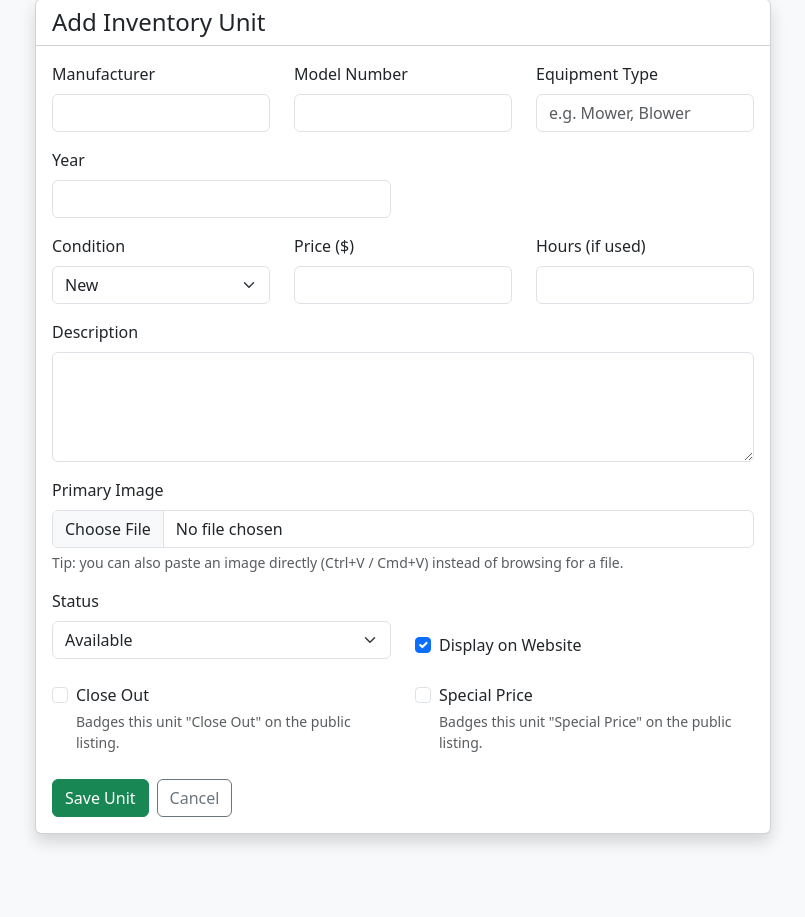
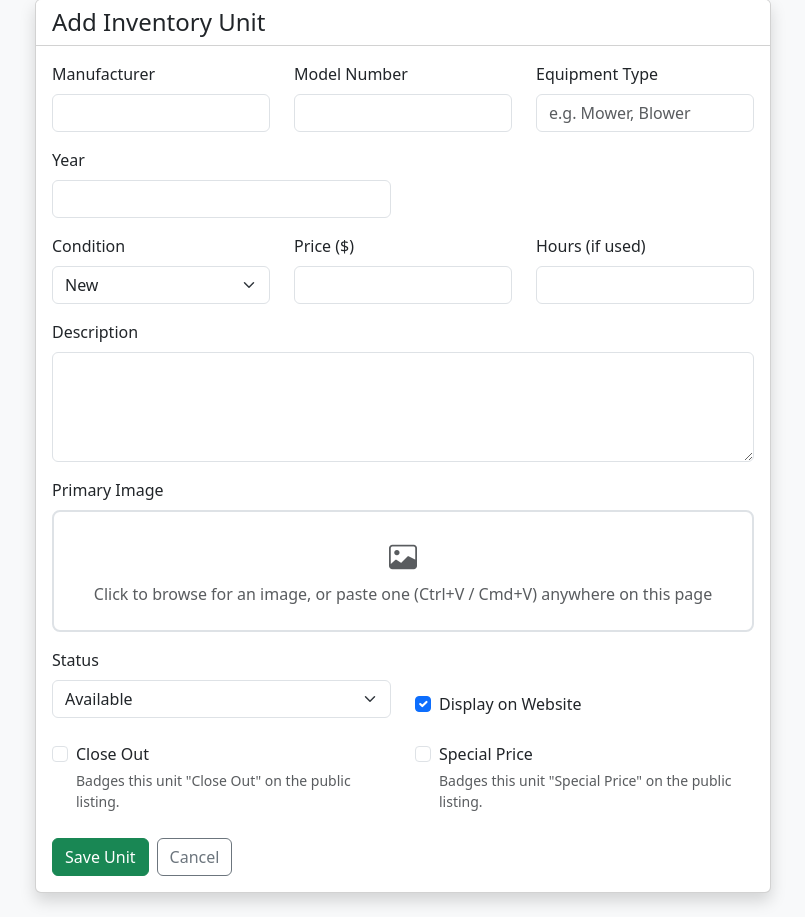
Before and after one commit to krp2203/Power_Equipment_SaaS, a Flask app: page /admin/inventory/add in a window 1280 px wide. Shown: the part 128-1045 px from the top of the page, without its empty margins (237-1042 px from the left). Before the commit the page ends 973 px from the top, so only its background shows below. Run offline with Flask 3, Linux system fonts and the light colour scheme; a user stored in the database is signed in; tables that the repository leaves empty hold one stand-in row (values such as "Sample post"); some libraries are stand-ins or nearby versions.

Commit message:
Replace raw file input with a click-zone so paste has a clear target
Feedback after the paste-to-upload addition: clicking anywhere on the
native <input type="file"> immediately pops the OS file picker, which
made it unclear where it was even safe to paste instead - the picker
would hijack the click before a paste could happen.

Hid the real file input (d-none) and replaced it with a styled,
clearly-labeled click zone (same drop-zone visual pattern already used
for the manufacturer-catalog spreadsheet import) that says exactly
what to do: "Click to browse for an image, or paste one (Ctrl+V/Cmd+V)
anywhere on this page." Clicking the zone triggers the hidden input
programmatically, so browsing still works exactly as before - paste
was already listening on the whole document with no focus requirement,
so it needed no behavior change, just a UI that doesn't fight it.

Also unified the feedback path: both browsing (via the input's change
event) and pasting now update the same zone text ("Selected: ...") and
preview thumbnail, instead of only paste showing a preview.

Co-Authored-By: Claude Sonnet 5 <noreply@anthropic.com>

```diff
--- a/app/modules/inventory/templates/inventory/form.html
+++ b/app/modules/inventory/templates/inventory/form.html
@@ -59,8 +59,13 @@
 
                     <div class="mb-3">
                         <label class="form-label">{{ form.primary_image.label }}</label>
-                        {{ form.primary_image(class="form-control", id="primary-image-input") }}
-                        <div class="form-text">Tip: you can also paste an image directly (Ctrl+V / Cmd+V) instead of browsing for a file.</div>
+                        {{ form.primary_image(class="d-none", id="primary-image-input") }}
+                        <div id="image-drop-zone" class="border border-2 border-dashed rounded-3 text-center py-4 px-3" style="cursor: pointer;">
+                            <i class="bi bi-image fs-3 text-muted d-block mb-1"></i>
+                            <span id="image-drop-zone-text" class="text-muted">
+                                Click to browse for an image, or paste one (Ctrl+V / Cmd+V) anywhere on this page
+                            </span>
+                        </div>
                         <div id="pasted-image-preview" class="mt-2" style="display: none;">
                             <small class="text-muted">Pasted image:</small><br>
                             <img id="pasted-image-preview-img" class="img-thumbnail" style="height: 100px;">
@@ -151,14 +156,36 @@
             toggleSerialField();
         });
 
-        // Paste-to-upload for the primary image: lets a dealer paste a
-        // screenshot/copied image (Ctrl+V) straight in, instead of only
-        // being able to browse for a file. Scoped to only act when the
-        // clipboard actually contains image data, so it never interferes
-        // with normal text pasting elsewhere on the form.
+        // Primary image: browse-via-click-zone + paste-to-upload. The real
+        // <input type="file"> is hidden (d-none) because clicking it always
+        // pops the native OS file picker immediately - that made it
+        // impossible to tell where it was safe to paste instead, since the
+        // picker would hijack the click. The visible box triggers the
+        // hidden input on click (so browsing still works exactly as
+        // before) while paste listens on the whole document, so it works
+        // no matter what's focused - no special click-to-arm step needed.
         const imageInput = document.getElementById('primary-image-input');
+        const dropZone = document.getElementById('image-drop-zone');
+        const dropZoneText = document.getElementById('image-drop-zone-text');
         const previewWrap = document.getElementById('pasted-image-preview');
         const previewImg = document.getElementById('pasted-image-preview-img');
+
+        function showSelectedImage(file) {
+            if (dropZoneText) dropZoneText.textContent = `Selected: ${file.name || 'pasted image'}`;
+            if (previewWrap && previewImg) {
+                previewImg.src = URL.createObjectURL(file);
+                previewWrap.style.display = 'block';
+            }
+        }
+
+        if (dropZone && imageInput) {
+            dropZone.addEventListener('click', () => imageInput.click());
+            imageInput.addEventListener('change', () => {
+                if (imageInput.files && imageInput.files[0]) {
+                    showSelectedImage(imageInput.files[0]);
+                }
+            });
+        }
 
         document.addEventListener('paste', function (e) {
             if (!imageInput) return;
@@ -173,11 +200,7 @@
                     const dataTransfer = new DataTransfer();
                     dataTransfer.items.add(file);
                     imageInput.files = dataTransfer.files;
-
-                    if (previewWrap && previewImg) {
-                        previewImg.src = URL.createObjectURL(file);
-                        previewWrap.style.display = 'block';
-                    }
+                    showSelectedImage(file);
 
                     e.preventDefault();
                     break;
```
